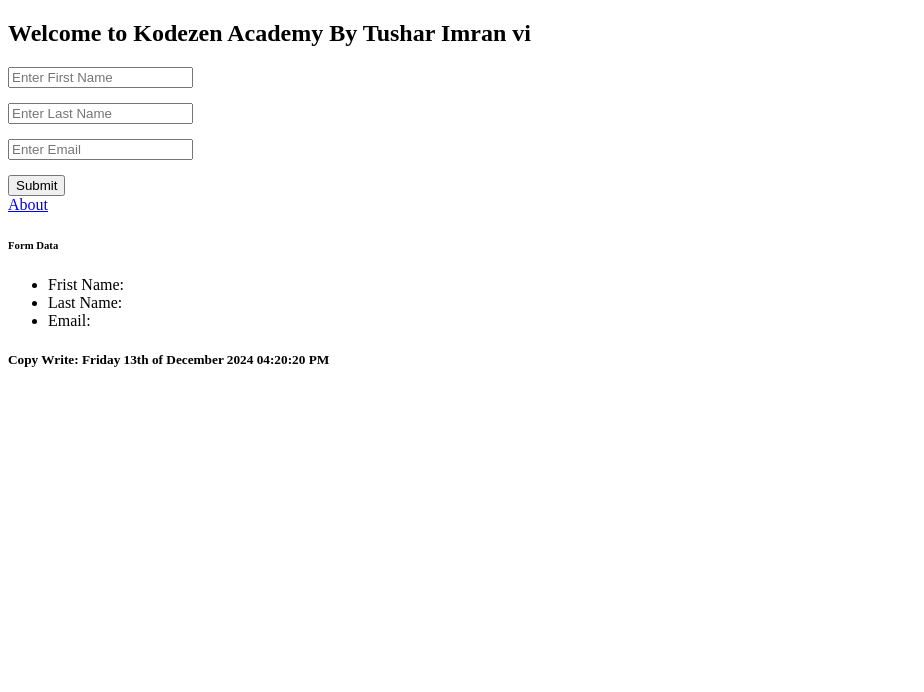
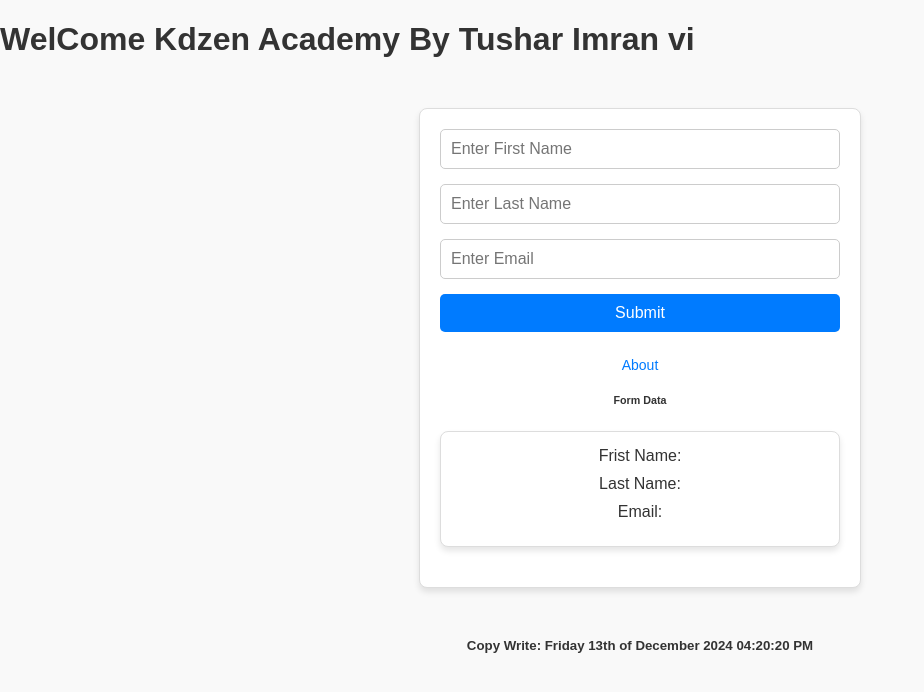
Before and after one commit to ruhulbdgit/php-test, a PHP site: page /index.php in a window 1280 px wide. Shown: the top 692 px of the page, without its empty margins (0-924 px from the left). Run offline with PHP 8.4, Linux system fonts and the light colour scheme.

Commit message:
add css
adding some css

```diff
--- a/header.php
+++ b/header.php
@@ -5,7 +5,105 @@
     <meta charset="UTF-8">
     <meta name="viewport" content="width=device-width, initial-scale=1.0">
     <title>Php Test</title>
+    <style>
+        body {
+            font-family: Arial, sans-serif;
+            margin: 0;
+            padding: 0;
+            background-color: #f9f9f9;
+            color: #333;
+        }
+
+        h1 {
+            align-items: center;
+        }
+
+        form {
+            max-width: 400px;
+            margin: 50px auto;
+            padding: 20px;
+            background: #fff;
+            border: 1px solid #ddd;
+            border-radius: 8px;
+            box-shadow: 0 4px 6px rgba(0, 0, 0, 0.1);
+        }
+
+        form div {
+            margin-bottom: 15px;
+        }
+
+        form input[type="text"] {
+            width: 100%;
+            padding: 10px;
+            border: 1px solid #ccc;
+            border-radius: 5px;
+            box-sizing: border-box;
+            font-size: 16px;
+        }
+
+        form button {
+            width: 100%;
+            padding: 10px;
+            border: none;
+            background-color: #007BFF;
+            color: white;
+            font-size: 16px;
+            border-radius: 5px;
+            cursor: pointer;
+            transition: background-color 0.3s ease;
+        }
+
+        form button:hover {
+            background-color: #0056b3;
+        }
+
+        form a {
+            display: inline-block;
+            text-decoration: none;
+            color: #007BFF;
+            font-size: 14px;
+            margin-top: 10px;
+        }
+
+        form a:hover {
+            text-decoration: underline;
+        }
+
+        h6,
+        h5 {
+            text-align: center;
+            margin-top: 20px;
+        }
+
+        ul {
+            list-style-type: none;
+            padding: 0;
+            max-width: 400px;
+            margin: 20px auto;
+            background: #fff;
+            padding: 15px;
+            border: 1px solid #ddd;
+            border-radius: 8px;
+            box-shadow: 0 4px 6px rgba(0, 0, 0, 0.1);
+        }
+
+        ul li {
+            margin-bottom: 10px;
+            font-size: 16px;
+        }
+
+        div {
+            text-align: center;
+        }
+
+        footer {
+            text-align: center;
+            margin-top: 30px;
+            font-size: 14px;
+            color: #555;
+        }
+    </style>
 </head>
 
 <body>
-    <h2>Welcome to Kodezen Academy By Tushar Imran vi</h2>
+    <h1>WelCome Kdzen Academy By Tushar Imran vi</h1>
```
